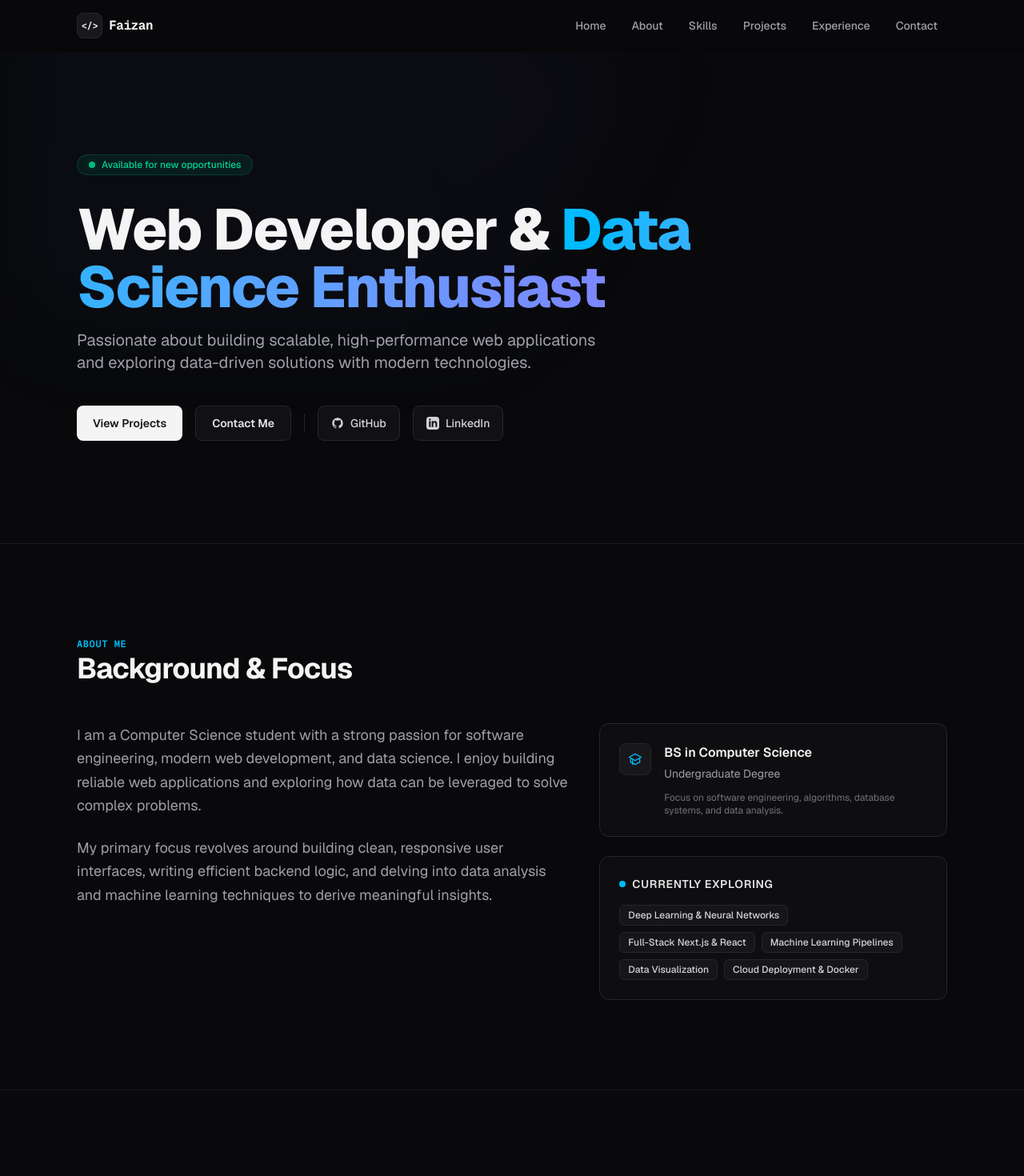
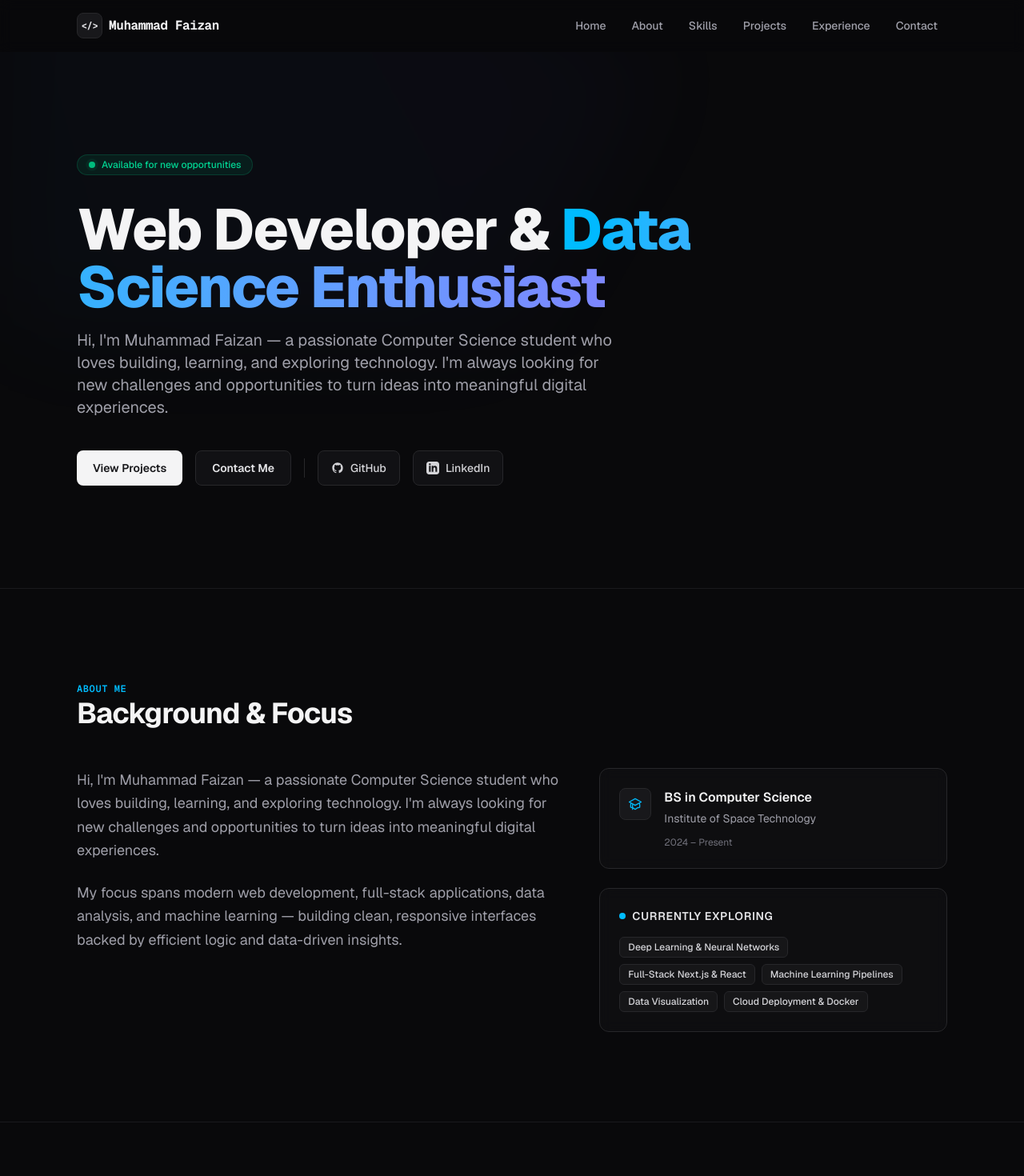
Before and after one commit to faizan-523/Portfolio, a Next.js app: page / in a window 1280 px wide. Shown: the top 1470 px of the page at 80% size. Built offline with nearby package versions, Linux system fonts and the light colour scheme.

Commit message:
Update projects section

```diff
--- a/src/app/layout.tsx
+++ b/src/app/layout.tsx
@@ -22,12 +22,13 @@ export const viewport: Viewport = {
 
 export const metadata: Metadata = {
   title: {
-    default: "Faizan | Web Developer & Data Science Enthusiast",
-    template: "%s | Faizan",
+    default: "Muhammad Faizan | Digital Space",
+    template: "%s | Muhammad Faizan",
   },
   description:
-    "Portfolio of Faizan, a Computer Science student and developer specializing in modern web development, full-stack applications, data analysis, and machine learning.",
+    "Portfolio of Muhammad Faizan, a Computer Science student and developer specializing in modern web development, full-stack applications, data analysis, and machine learning.",
   keywords: [
+    "Muhammad Faizan",
     "Faizan",
     "Web Developer",
     "Data Science",
@@ -38,22 +39,22 @@ export const metadata: Metadata = {
     "Python",
     "Portfolio",
   ],
-  authors: [{ name: "Faizan" }],
-  creator: "Faizan",
+  authors: [{ name: "Muhammad Faizan" }],
+  creator: "Muhammad Faizan",
   openGraph: {
     type: "website",
     locale: "en_US",
     url: "https://github.com/faizan-523",
-    title: "Faizan | Web Developer & Data Science Enthusiast",
+    title: "Muhammad Faizan | Web Developer & Data Science Enthusiast",
     description:
-      "Explore web development projects, data science analyses, and machine learning models built by Faizan.",
-    siteName: "Faizan Portfolio",
+      "Explore web development projects, data science analyses, and machine learning models built by Muhammad Faizan.",
+    siteName: "Muhammad Faizan Portfolio",
   },
   twitter: {
     card: "summary_large_image",
-    title: "Faizan | Web Developer & Data Science Enthusiast",
+    title: "Muhammad Faizan | Web Developer & Data Science Enthusiast",
     description:
-      "Explore web development projects, data science analyses, and machine learning models built by Faizan.",
+      "Explore web development projects, data science analyses, and machine learning models built by Muhammad Faizan.",
   },
   robots: {
     index: true,
--- a/src/components/layout/Footer.tsx
+++ b/src/components/layout/Footer.tsx
@@ -27,7 +27,7 @@ export function Footer() {
                 &lt;/&gt;
               </span>
               <span className="text-base font-bold tracking-tight text-zinc-100">
-                Faizan
+                Muhammad Faizan
               </span>
             </Link>
             <p className="text-xs text-zinc-500 max-w-xs">
@@ -72,7 +72,7 @@ export function Footer() {
 
             {/* LinkedIn */}
             <a
-              href="https://linkedin.com"
+              href="https://www.linkedin.com/in/faizan523/"
               target="_blank"
               rel="noopener noreferrer"
               aria-label="LinkedIn"
@@ -85,7 +85,7 @@ export function Footer() {
 
             {/* Email */}
             <a
-              href="mailto:placeholder@example.com"
+              href="mailto:faizan.7.ist@gmail.com"
               aria-label="Email"
               className="flex h-9 w-9 items-center justify-center rounded-lg border border-zinc-800 bg-zinc-900/60 text-zinc-400 transition-colors hover:border-zinc-700 hover:bg-zinc-800 hover:text-white focus:outline-none focus-visible:ring-2 focus-visible:ring-sky-400"
             >
@@ -98,7 +98,7 @@ export function Footer() {
 
         {/* Bottom Copyright Row */}
         <div className="flex flex-col items-center justify-between gap-4 border-t border-zinc-800/60 pt-6 text-center text-xs text-zinc-500 sm:flex-row sm:text-left">
-          <p>© {currentYear} Faizan. All rights reserved.</p>
+          <p>© {currentYear} Muhammad Faizan. All rights reserved.</p>
           <p className="text-zinc-600">Built with Next.js &amp; Tailwind CSS</p>
         </div>
       </Container>
--- a/src/components/layout/Navbar.tsx
+++ b/src/components/layout/Navbar.tsx
@@ -67,7 +67,7 @@ export function Navbar() {
             &lt;/&gt;
           </span>
           <span className="text-base font-bold tracking-tight text-zinc-100">
-            Faizan
+            Muhammad Faizan
           </span>
         </Link>
 
--- a/src/components/sections/About.tsx
+++ b/src/components/sections/About.tsx
@@ -27,16 +27,14 @@ export function About() {
           {/* Main Introduction */}
           <div className="space-y-6 text-base leading-relaxed text-zinc-400 sm:text-lg lg:col-span-7">
             <p>
-              I am a Computer Science student with a strong passion for software
-              engineering, modern web development, and data science. I enjoy
-              building reliable web applications and exploring how data can be
-              leveraged to solve complex problems.
+              Hi, I&apos;m Muhammad Faizan &mdash; a passionate Computer Science student who loves
+              building, learning, and exploring technology. I&apos;m always looking for new
+              challenges and opportunities to turn ideas into meaningful digital experiences.
             </p>
             <p>
-              My primary focus revolves around building clean, responsive user
-              interfaces, writing efficient backend logic, and delving into data
-              analysis and machine learning techniques to derive meaningful
-              insights.
+              My focus spans modern web development, full-stack applications, data analysis,
+              and machine learning &mdash; building clean, responsive interfaces backed by
+              efficient logic and data-driven insights.
             </p>
           </div>
 
@@ -65,11 +63,8 @@ export function About() {
                   <h3 className="text-base font-semibold text-zinc-100">
                     BS in Computer Science
                   </h3>
-                  <p className="text-sm text-zinc-400">Undergraduate Degree</p>
-                  <p className="pt-2 text-xs text-zinc-500">
-                    Focus on software engineering, algorithms, database systems,
-                    and data analysis.
-                  </p>
+                  <p className="text-sm text-zinc-400">Institute of Space Technology</p>
+                  <p className="pt-2 text-xs text-zinc-500">2024 &ndash; Present</p>
                 </div>
               </div>
             </div>
--- a/src/components/sections/Experience.tsx
+++ b/src/components/sections/Experience.tsx
@@ -14,7 +14,7 @@ const EXPERIENCES: ExperienceItem[] = [
     id: "softezm-internship",
     role: "Web Development Intern",
     company: "Softezm",
-    period: "Internship",
+    period: "May 2026 – August 2026",
     description:
       "Contributed to web development projects utilizing modern web technologies, building clean user interfaces, and collaborating on responsive web solutions.",
     technologies: ["Web Development", "JavaScript", "React", "HTML/CSS", "Git"],
--- a/src/components/sections/Hero.tsx
+++ b/src/components/sections/Hero.tsx
@@ -31,8 +31,9 @@ export function Hero() {
             </span>
           </h1>
           <p className="max-w-2xl text-base text-zinc-400 sm:text-lg md:text-xl">
-            Passionate about building scalable, high-performance web applications
-            and exploring data-driven solutions with modern technologies.
+            Hi, I&apos;m Muhammad Faizan — a passionate Computer Science student who loves building,
+            learning, and exploring technology. I&apos;m always looking for new challenges and
+            opportunities to turn ideas into meaningful digital experiences.
           </p>
         </div>
 
@@ -82,7 +83,7 @@ export function Hero() {
 
           {/* LinkedIn Button */}
           <a
-            href="https://linkedin.com"
+            href="https://www.linkedin.com/in/faizan523/"
             target="_blank"
             rel="noopener noreferrer"
             aria-label="LinkedIn Profile"
--- a/src/data/projects.ts
+++ b/src/data/projects.ts
@@ -8,8 +8,18 @@ export const PROJECTS: Project[] = [
       "Full-stack furniture e-commerce platform with authentication, product management, cart functionality, and a modern responsive UI.",
     category: "Web Development",
     tags: ["Next.js", "React", "Tailwind CSS", "MongoDB", "Mongoose", "NextAuth"],
-    githubUrl: "https://github.com/faizan-523",
-    liveUrl: "https://example.com",
+    githubUrl: "https://github.com/faizan-523/Furniture-lux",
+    liveUrl: "https://furniture-lux.vercel.app/",
+  },
+  {
+    id: "sports-news",
+    title: "Sports News",
+    description:
+      "Sports news platform with an admin dashboard and content management features.",
+    category: "Web Development",
+    tags: ["Next.js", "TypeScript", "Tailwind CSS"],
+    githubUrl: "https://github.com/faizan-523/sports-news",
+    liveUrl: "https://sports-news-beta.vercel.app/",
   },
   {
     id: "chronicle-blog",
@@ -18,37 +28,6 @@ export const PROJECTS: Project[] = [
       "Full-stack blog platform with an admin dashboard, authentication, post management, and comments.",
     category: "Web Development",
     tags: ["Next.js", "TypeScript", "Prisma", "PostgreSQL"],
-    githubUrl: "https://github.com/faizan-523",
-    liveUrl: "https://example.com",
-  },
-  {
-    id: "matchpoint-sports",
-    title: "MatchPoint Sports",
-    description:
-      "Sports news platform with an admin dashboard and content management features.",
-    category: "Web Development",
-    tags: ["Next.js", "TypeScript", "Tailwind CSS"],
-    githubUrl: "https://github.com/faizan-523",
-    liveUrl: "https://example.com",
-  },
-  {
-    id: "student-performance-analysis",
-    title: "Student Performance Analysis",
-    description:
-      "Data analysis project exploring student performance data through cleaning, analysis, and visualization.",
-    category: "Data Science",
-    tags: ["Python", "Pandas", "NumPy", "Matplotlib", "Seaborn"],
-    githubUrl: "https://github.com/faizan-523",
-    liveUrl: "https://example.com",
-  },
-  {
-    id: "linear-regression-prediction",
-    title: "Linear Regression Prediction",
-    description:
-      "Machine learning project using linear regression to predict house prices from area data.",
-    category: "Machine Learning",
-    tags: ["Python", "Pandas", "NumPy", "Scikit-learn", "Matplotlib"],
-    githubUrl: "https://github.com/faizan-523",
-    liveUrl: "https://example.com",
+    githubUrl: "https://github.com/faizan-523/Chronicle-Blog",
   },
 ];
```
Also changed, not shown: src/components/sections/Contact.tsx (+4 -4 lines).
